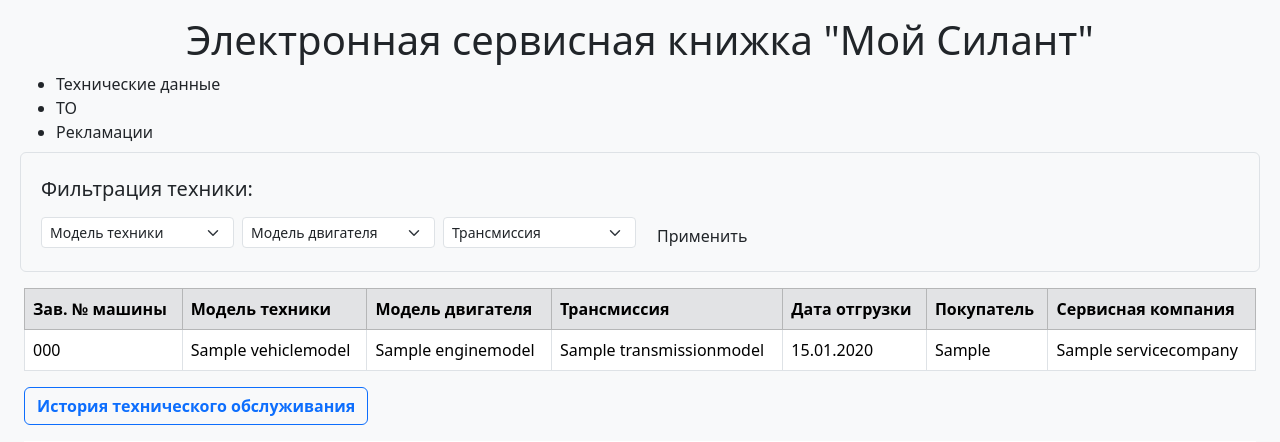
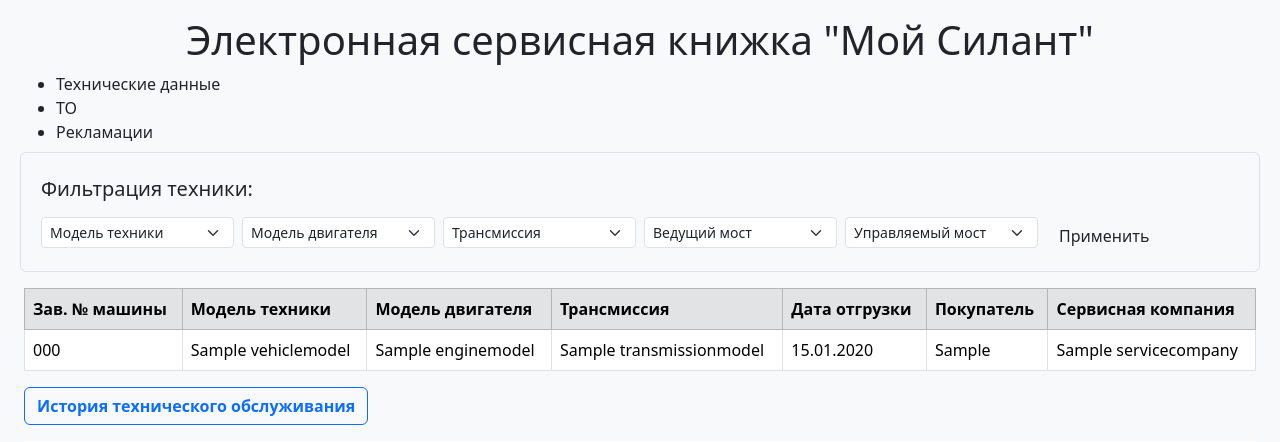
Before and after one commit to invisiballos-alt/Skillfactory, a Django app: page / in a window 1280 px wide. Shown: the part 63-505 px from the top of the page. Run offline with Django 5.2, Linux system fonts and the light colour scheme; a user stored in the database is signed in; tables that the repository leaves empty hold one stand-in row (values such as "Sample post").

Commit message:
Поправил фильтрацию

```diff
--- a/Final_project_SK/catalog/templates/catalog/base.html
+++ b/Final_project_SK/catalog/templates/catalog/base.html
@@ -140,6 +140,22 @@
                   </select>
                 </div>
                 <div class="col-md-2">
+                  <select name="f_drive" class="form-select form-select-sm">
+                    <option value="">Ведущий мост</option>
+                    {% for m in drive_models %}
+                      <option value="{{ m.id }}">{{ m.name }}</option>
+                    {% endfor %}
+                  </select>
+                </div>
+                <div class="col-md-2">
+                  <select name="f_steer" class="form-select form-select-sm">
+                    <option value="">Управляемый мост</option>
+                    {% for m in steer_models %}
+                      <option value="{{ m.id }}">{{ m.name }}</option>
+                    {% endfor %}
+                  </select>
+                </div>
+                <div class="col-md-2">
                   <button id="Submit_btn" class="btn">Применить</button>
                 </div>
               </form>
@@ -182,14 +198,7 @@
 
             <!-- Вкладка 2: ТО -->
             <div>
-              <button class="btn btn-outline-primary mb-3 d-flex align-items-center"
-              type="button"
-              data-bs-toggle="collapse"
-              data-bs-target="#collapseTable">
-
-                <span class=" fw-bold">История технического обслуживания</span>
-
-              </button>
+              <button class="btn btn-outline-primary mb-3 d-flex align-items-center" type="button" data-bs-toggle="collapse" data-bs-target="#collapseTable"><span class="fw-bold">История технического обслуживания</span></button>
 
               <table class="table" id="#collapseTable">
                 <thead>
```
